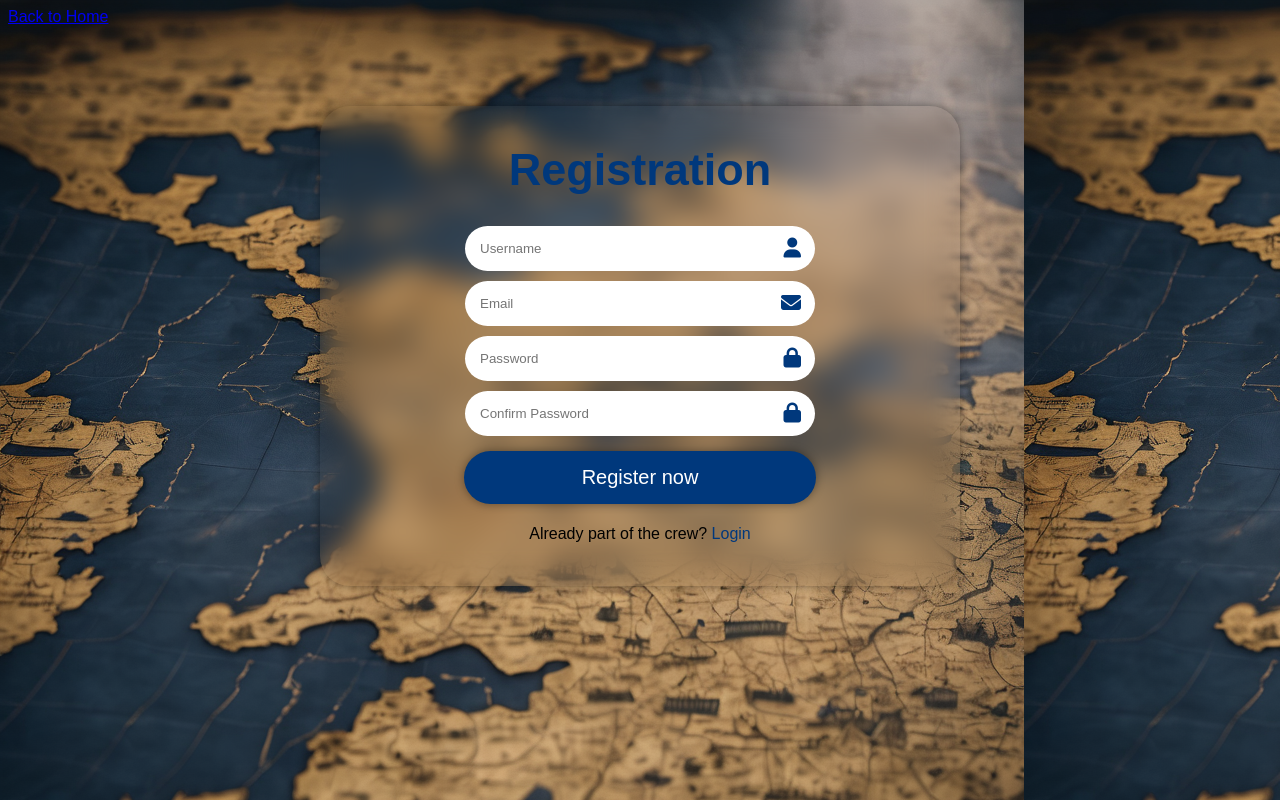
After one commit to kevinvlad03/GameHarbor, a PHP site: page /register.php in a window 1280 px wide. The commit adds this page. Run offline with PHP 8.4, Linux system fonts and the light colour scheme; a stand-in replaces the project's code that opens the database connection; some libraries are stand-ins or nearby versions.

Commit message:
Login & Register UI/UX + functionality. Database connection

```diff
--- a/css/login.css
+++ b/css/login_register.css
@@ -5,6 +5,11 @@ body{
 }
 
 .login{
+    display: flex;
+    justify-content: center;
+}
+
+.register{
     display: flex;
     justify-content: center;
 }
@@ -142,3 +147,17 @@ body{
     color: #00387C;
     font-weight: 500;
   }
+
+ .login-link a{
+    text-decoration: none;
+    color: #00387C;
+    font-weight: 500;
+  }
+
+  .register-link a:hover{
+    text-decoration: underline;
+  }
+
+  .login-link a:hover{
+    text-decoration: underline;
+ }
--- a/css/navbar.css
+++ b/css/navbar.css
@@ -11,7 +11,8 @@ header {
     display: flex;
     justify-content: space-between;
     align-items: center;
-    padding: 20px 3%;
+    margin: 0;
+    padding: 15px 3%;
     background-color: rgba(0, 56, 124, 1);
     color: #0088a9;
     font-size: 20px;
@@ -37,7 +38,7 @@ ol, ul {
 }
 
 .nav-links li a {
-    transition: all 0.3s ease 0s;
+    transition: all 0.4s ease 0s;
 }
 
 .nav-links li a:hover {
--- /dev/null
+++ b/logout.php
@@ -0,0 +1,5 @@
+<?php
+unset($_SESSION["username"]);
+session_destroy();
+header("Location: index.php");
+?>
--- /dev/null
+++ b/register.php
@@ -0,0 +1,77 @@
+<!DOCTYPE html>
+<html lang="en">
+
+<head>
+    <meta charset="UTF-8">
+    <meta name="viewport" content="width=device-width, initial-scale=1.0">
+    <title>Register</title>
+
+    <link href="css/login_register.css" rel="stylesheet">
+
+    <script src="https://kit.fontawesome.com/f5b71e78d1.js" crossorigin="anonymous"></script>
+
+
+</head>
+
+<body>
+    <a href="index.php">Back to Home</a>
+    <div class="register">
+        <div class="card">
+            <div class="content">
+                <h1>Registration</h1>
+                <div class="wrapper">
+                    <div class="username-input">
+                        <form action="" method="post">
+                            <input type="text" name="username" placeholder="Username" id="username" required>
+                            <i class="fa fa-user"></i>
+                    </div>
+                    <div class="email-input">
+                            <input type="text" name="email" placeholder="Email" id="email" required>
+                            <i class="fa fa-envelope"></i>
+                    </div>
+                    <div class="password-input">
+                        <input type="password" name="password" placeholder="Password" id="password" required>
+                        <i class="fa fa-lock"></i>
+                    </div>
+                    <div class="confirm-password-input">
+                        <input type="password" name="confirm_password" placeholder="Confirm Password"
+                            id="confirm_password" required>
+                        <i class="fa fa-lock"></i>
+                    </div>
+                </div>
+
+                <button class="button" type="submit" name="login"><span>Register now</span></button>
+
+                <div class="login-link">
+                    <p>Already part of the crew? <a href="register.php">Login</a></p>
+                </div>
+                </form>
+            </div>
+        </div>
+    </div>
+    <?php
+    session_start();
+    include("connection/db_conn.php");
+    if (isset($_POST["login"])) {
+        $username = $_POST["username"];
+        $password = $_POST["password"];
+        $email = $_POST["email"];
+        $confirm_password = $_POST["confirm_password"];
+
+        $query = "INSERT INTO users(email, username, password) VALUES('$email', '$username', '$password')";
+        $result = mysqli_query($conn, $query);
+
+        if ($result) {
+            $_SESSION["username"] = $username;
+            header("Location: index.php");
+            exit();
+        } else {
+            header("Location: register.php");
+            exit();
+        }
+    }
+    ?>
+
+</body>
+
+</html>
```
Also changed, not shown: Components/navbar.php (+22 -2 lines), login.php (+51 -1 lines), 1 other file.
